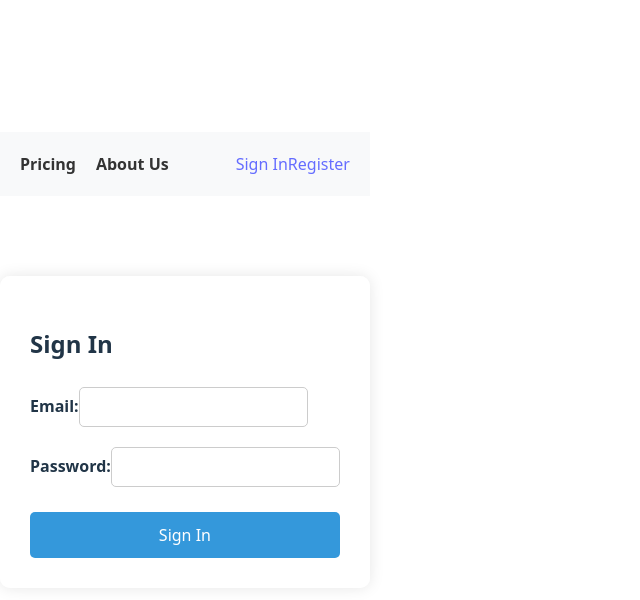
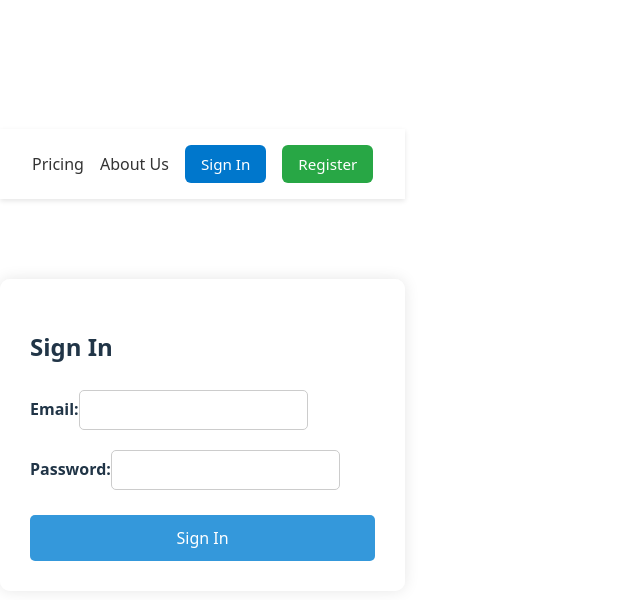
Before and after one commit to sagittariusparo/my-landing-page, a React (Vite) app: page /signin in a window 1280 px wide. Shown: the top 600 px of the page, without its empty margins (0-640 px from the left). Built offline with nearby package versions, Linux system fonts and the light colour scheme; no server answers.

Commit message:
modify header with button visuals

```diff
--- a/src/components/Header.css
+++ b/src/components/Header.css
@@ -1,19 +1,67 @@
 .header {
   display: flex;
   justify-content: space-between;
-  padding: 20px;
-  background-color: #f8f9fa;
+  align-items: center;
+  padding: 1rem 2rem;
+  background-color: #fff;
+  box-shadow: 0 2px 5px rgba(0, 0, 0, 0.1);
 }
 
 .menu a {
-  margin-right: 20px;
+  margin-right: 1rem;
   text-decoration: none;
   color: #333;
-  font-weight: bold;
+  font-weight: 500;
 }
 
+.menu a:hover {
+  color: #0077cc;
+}
+
+/* Auth buttons */
+.auth-buttons {
+  display: flex;
+  gap: 1rem;
+}
+
+.auth-buttons a,
 .auth-buttons button {
-  margin-left: 10px;
-  padding: 8px 12px;
+  padding: 0.5rem 1rem;
+  border-radius: 6px;
+  border: none;
   cursor: pointer;
+  text-decoration: none; /* remove underline for links */
+  font-weight: 500;
+  font-size: 0.95rem;
+  transition: background 0.2s ease;
 }
+
+/* Sign In button */
+.auth-buttons .signin {
+  background-color: #0077cc;
+  color: #fff;
+}
+
+.auth-buttons .signin:hover {
+  background-color: #005fa3;
+}
+
+/* Register button */
+.auth-buttons .register {
+  background-color: #28a745;
+  color: #fff;
+}
+
+.auth-buttons .register:hover {
+  background-color: #1e7e34;
+}
+
+/* Logout button */
+.auth-buttons .logout {
+  background-color: #dc3545;
+  color: #fff;
+}
+
+.auth-buttons .logout:hover {
+  background-color: #a71d2a;
+}
```
